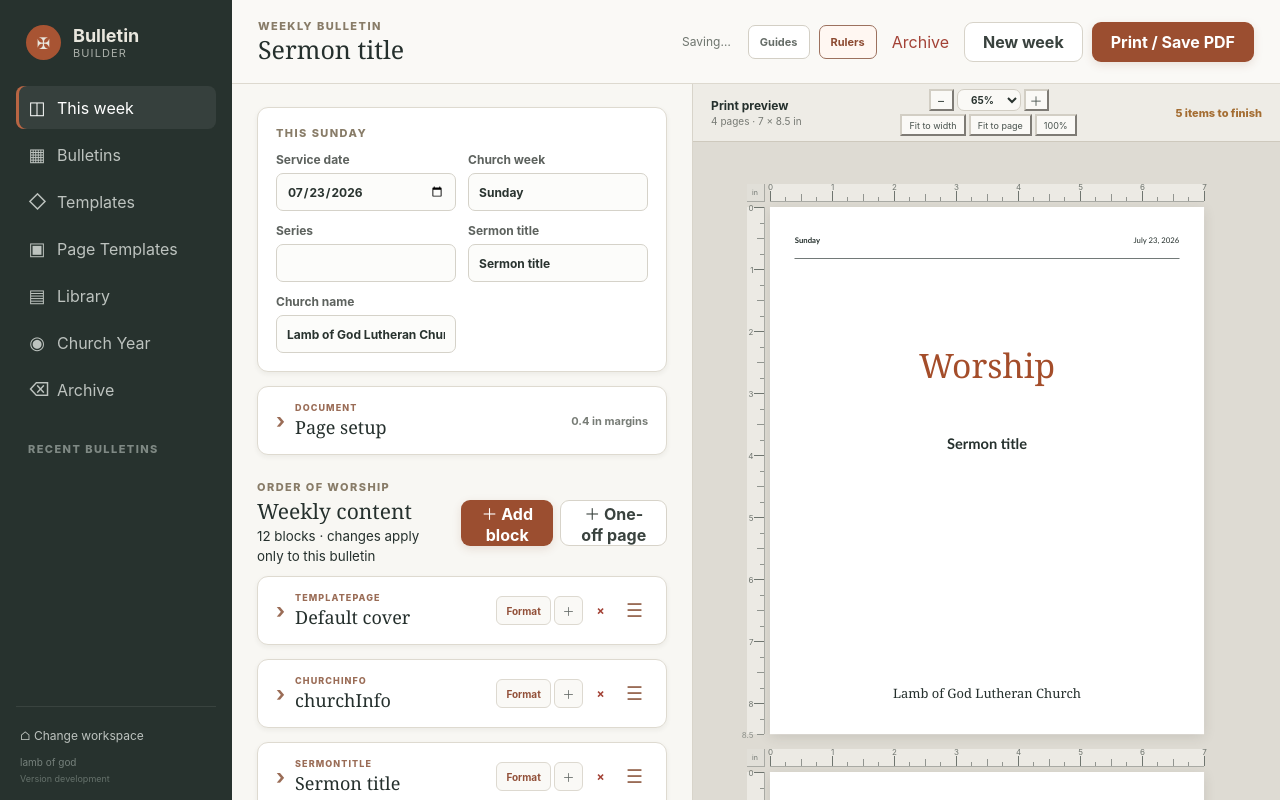
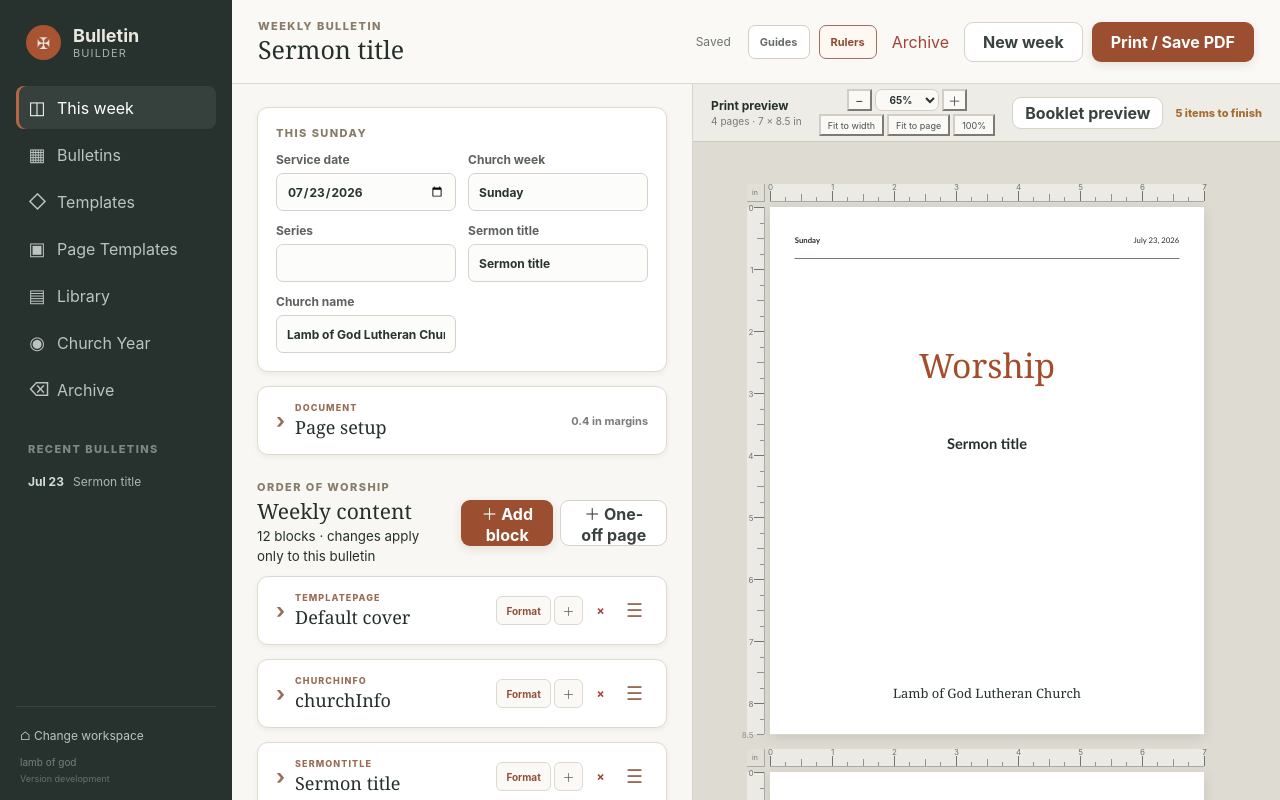
Before and after one commit to lamb-of-god-phx-wels/bulletin, a React (Vite) app: page / in a window 1280 px wide. Built offline with nearby package versions, Linux system fonts and the light colour scheme.

Commit message:
Add booklet spread preview

```diff
--- a/src/App.tsx
+++ b/src/App.tsx
@@ -7,6 +7,7 @@
   type WheelEvent as ReactWheelEvent,
 } from "react";
 import { DocumentView } from "./components/DocumentView";
+import { BookletPreview } from "./components/BookletPreview";
 import { WeeklyEditor } from "./components/WeeklyEditor";
 import { TemplateBuilder } from "./components/TemplateBuilder";
 import { TemplateSwitcher } from "./components/TemplateSwitcher";
@@ -301,6 +302,7 @@
   >([]);
   const [exportIssues, setExportIssues] = useState<ValidationIssue[]>([]);
   const [exporting, setExporting] = useState(false);
+  const [bookletPreview, setBookletPreview] = useState(false);
   const [confirmation, setConfirmation] = useState<Confirmation>();
   const [showRulers, setShowRulers] = useState(
     () => localStorage.getItem("bulletin-show-rulers") !== "false",
@@ -1294,6 +1296,13 @@
                   onChange={changePreviewZoom}
                   onFit={fitPreview}
                 />
+                <div className="preview-toolbar-end">
+                  <button
+                    className="secondary booklet-preview-button"
+                    onClick={() => setBookletPreview(true)}
+                  >
+                    Booklet preview
+                  </button>
                   <div
                     className={
                       issues.length ? "validation warning" : "validation"
@@ -1302,6 +1311,7 @@
                     {issues.length
                       ? `${issues.length} item${issues.length === 1 ? "" : "s"} to finish`
                       : "✓ Ready to export"}
+                  </div>
                 </div>
               </div>
               <DocumentView
@@ -1645,6 +1655,15 @@
             </footer>
           </section>
         </div>
+      )}
+      {bookletPreview && document && (
+        <BookletPreview
+          document={document}
+          template={template}
+          library={workspace.library}
+          root={workspace.root}
+          onClose={() => setBookletPreview(false)}
+        />
       )}
       {confirmation && (
         <ConfirmDialog
--- /dev/null
+++ b/src/components/BookletPreview.tsx
@@ -0,0 +1,32 @@
+import { useEffect, useState } from 'react';
+import type { BulletinDocumentV1, LibraryManifestV1, TemplateV1 } from '../shared/types';
+import { DocumentView } from './DocumentView';
+
+export function BookletPreview({ document, template, library, root, onClose }: {
+  document: BulletinDocumentV1;
+  template: TemplateV1;
+  library?: LibraryManifestV1;
+  root?: string;
+  onClose(): void;
+}) {
+  const [mode, setMode] = useState<'reading' | 'printer'>('reading');
+  useEffect(() => {
+    const closeOnEscape = (event: KeyboardEvent) => { if (event.key === 'Escape') onClose(); };
+    window.addEventListener('keydown', closeOnEscape);
+    return () => window.removeEventListener('keydown', closeOnEscape);
+  }, [onClose]);
+  return <div className="booklet-preview" role="dialog" aria-modal="true" aria-labelledby="booklet-preview-title">
+    <header>
+      <div><div className="eyebrow">Pagination check</div><h2 id="booklet-preview-title">Booklet preview</h2><p>{mode === 'reading' ? 'See the pages as worshipers will encounter them after folding.' : 'See the fronts and backs of imposed printer sheets.'}</p></div>
+      <div className="booklet-preview-actions">
+        <div className="create-from-tabs" role="tablist" aria-label="Booklet preview mode">
+          <button role="tab" aria-selected={mode === 'reading'} className={mode === 'reading' ? 'active' : ''} onClick={() => setMode('reading')}>Reading spreads</button>
+          <button role="tab" aria-selected={mode === 'printer'} className={mode === 'printer' ? 'active' : ''} onClick={() => setMode('printer')}>Printer sheets</button>
+        </div>
+        <button className="secondary" onClick={onClose}>Done</button>
+      </div>
+    </header>
+    {mode === 'printer' && <div className="booklet-print-hint">Print landscape, double-sided, flipping on the short edge. The PDF export itself remains in normal page order.</div>}
+    <main><DocumentView document={document} template={template} library={library} root={root} rulers={false} guides={false} zoom={.42} bookletMode={mode} /></main>
+  </div>;
+}
--- a/src/components/DocumentView.tsx
+++ b/src/components/DocumentView.tsx
@@ -7,6 +7,7 @@
 import { responsiveEntryRole } from '../shared/responsiveReading';
 import { scriptureElementBlocks, scriptureElementHasContent } from '../shared/scriptureReading';
 import { boundRichTextParagraphs, canvasAssetRefs } from '../shared/canvas';
+import { bookletPrinterSpreads, bookletReadingSpreads } from '../shared/booklet';
 import { CanvasSceneView } from './CanvasSceneView';
 
 const inlineText = (paragraph: Paragraph) => paragraph.children.map((run, index) => run.type === 'lineBreak'
@@ -135,7 +136,20 @@
   return cloneElement(view, { className: `${view.props.className ?? ''} preview-block`.trim(), 'data-block-id': editorBlockId });
 }
 
-export function DocumentView({ document: bulletin, template, library, root, print = false, rulers = true, guides = false, zoom = .72, singlePage = false, onBlockSelect, onReady }: { document: BulletinDocumentV1; template: TemplateV1; library?: LibraryManifestV1; root?: string; print?: boolean; rulers?: boolean; guides?: boolean; zoom?: number; singlePage?: boolean; onBlockSelect?(blockId: string): void; onReady?(): void }) {
+export function DocumentView({ document: bulletin, template, library, root, print = false, rulers = true, guides = false, zoom = .72, singlePage = false, bookletMode, onBlockSelect, onReady }: {
+  document: BulletinDocumentV1;
+  template: TemplateV1;
+  library?: LibraryManifestV1;
+  root?: string;
+  print?: boolean;
+  rulers?: boolean;
+  guides?: boolean;
+  zoom?: number;
+  singlePage?: boolean;
+  bookletMode?: 'reading' | 'printer';
+  onBlockSelect?(blockId: string): void;
+  onReady?(): void;
+}) {
   const effectiveTemplate = templateForBulletin(template, bulletin);
   const [assets, setAssets] = useState<Record<string, string>>({});
   const refs = useMemo(() => [...new Map(flattenBlocks(bulletin.blocks).flatMap(block => {
@@ -160,10 +174,13 @@
   }, [assets, refs, onReady]);
   const allPages = paginate(bulletin.blocks, effectiveTemplate, library);
   const pages = singlePage ? allPages.slice(0, 1) : allPages;
-  return <div className={`document-stack ${print ? 'is-print' : ''} ${onBlockSelect && !print ? 'is-interactive' : ''}`} onClick={onBlockSelect && !print ? event => {
+  const stackProps = {
+    className: `document-stack ${print ? 'is-print' : ''} ${bookletMode ? 'is-booklet' : ''} ${onBlockSelect && !print ? 'is-interactive' : ''}`,
+    onClick: onBlockSelect && !print ? (event: React.MouseEvent<HTMLDivElement>) => {
     const block = (event.target as Element).closest<HTMLElement>('[data-block-id]');
     if (block && event.currentTarget.contains(block) && block.dataset.blockId) onBlockSelect(block.dataset.blockId);
-  } : undefined} style={{
+    } : undefined,
+    style: {
     '--body-font': effectiveTemplate.theme.bodyFont, '--display-font': effectiveTemplate.theme.displayFont,
     '--ink': effectiveTemplate.theme.ink, '--accent': effectiveTemplate.theme.accent,
     '--body-size': `${effectiveTemplate.theme.bodySizePt}pt`, '--line-height': effectiveTemplate.theme.lineHeight,
@@ -171,11 +188,24 @@
     '--preview-scale': zoom,
     '--preview-page-width': `${672 * zoom}px`,
     '--preview-page-height': `${816 * zoom}px`
-  } as React.CSSProperties}>
-    {pages.map(page => <div className={`page-frame ${rulers && !print ? 'with-rulers' : ''}`} key={page.number} style={page.marginIn !== undefined ? { '--page-margin': `${page.marginIn}in` } as React.CSSProperties : undefined}>{rulers && !print && <><PageRulers /><div className="page-crosshairs" aria-hidden="true"><i className="crosshair-vertical" /><i className="crosshair-horizontal" /></div></>}<article className={`document-page page-kind-${page.kind}`} onPointerMove={rulers && !print ? trackPointer : undefined} onPointerLeave={rulers && !print ? stopTrackingPointer : undefined}>
+    } as React.CSSProperties
+  };
+  const renderPage = (page: typeof pages[number], key: React.Key) => <div className={`page-frame ${rulers && !print ? 'with-rulers' : ''}`} key={key} style={page.marginIn !== undefined ? { '--page-margin': `${page.marginIn}in` } as React.CSSProperties : undefined}>{rulers && !print && <><PageRulers /><div className="page-crosshairs" aria-hidden="true"><i className="crosshair-vertical" /><i className="crosshair-horizontal" /></div></>}<article className={`document-page page-kind-${page.kind}`} onPointerMove={rulers && !print ? trackPointer : undefined} onPointerLeave={rulers && !print ? stopTrackingPointer : undefined}>
       {guides && !print && <div className="page-guides" aria-hidden="true" />}
       <div className="page-content">{page.blocks.map(block => <RenderedBlock key={block.id} block={block} library={library} assets={assets} document={bulletin} marginIn={page.marginIn ?? effectiveTemplate.theme.marginIn} />)}</div>
       {page.kind === 'content' && page.number > 1 && page.blocks[0]?.type !== 'templatePage' && <div className="page-number">{page.number}</div>}
-    </article></div>)}
-  </div>;
+    </article></div>;
+  if (bookletMode) {
+    const spreads = bookletMode === 'printer' ? bookletPrinterSpreads(pages.length) : bookletReadingSpreads(pages.length);
+    return <div {...stackProps}>{spreads.map((spread, index) => <section className="booklet-spread" key={`${bookletMode}-${index}`}>
+      <header><b>{bookletMode === 'printer' ? `Sheet ${spread.sheet} · ${spread.side}` : index === 0 ? 'Front cover' : index === spreads.length - 1 ? 'Back cover' : `Pages ${spread.leftPage}–${spread.rightPage}`}</b><span>{bookletMode === 'printer' ? `${spread.leftPage} | ${spread.rightPage}` : 'Booklet open view'}</span></header>
+      <div className="booklet-spread-pages">
+        {[spread.leftPage, spread.rightPage].map((pageNumber, sideIndex) => <div className="booklet-page-slot" key={`${index}-${sideIndex}`}>
+          {pageNumber && pages[pageNumber - 1] ? renderPage(pages[pageNumber - 1], `${index}-${sideIndex}-${pageNumber}`) : <div className="booklet-blank-page"><span>Blank</span></div>}
+          <small>{pageNumber ? `Page ${pageNumber}` : 'Outside cover'}</small>
+        </div>)}
+      </div>
+    </section>)}</div>;
+  }
+  return <div {...stackProps}>{pages.map(page => renderPage(page, page.number))}</div>;
 }
--- /dev/null
+++ b/src/shared/booklet.ts
@@ -0,0 +1,42 @@
+export interface BookletSpread {
+  sheet?: number;
+  side?: 'front' | 'back';
+  leftPage: number | null;
+  rightPage: number | null;
+}
+
+const paddedPageCount = (pageCount: number) =>
+  Math.max(0, Math.ceil(pageCount / 4) * 4);
+
+export function bookletReadingSpreads(pageCount: number): BookletSpread[] {
+  const count = paddedPageCount(pageCount);
+  if (!count) return [];
+  const spreads: BookletSpread[] = [{ leftPage: null, rightPage: 1 }];
+  for (let leftPage = 2; leftPage < count; leftPage += 2) {
+    spreads.push({ leftPage, rightPage: leftPage + 1 });
+  }
+  spreads.push({ leftPage: count, rightPage: null });
+  return spreads;
+}
+
+export function bookletPrinterSpreads(pageCount: number): BookletSpread[] {
+  const count = paddedPageCount(pageCount);
+  if (!count) return [];
+  const spreads: BookletSpread[] = [];
+  for (let sheet = 1; sheet <= count / 4; sheet++) {
+    const offset = (sheet - 1) * 2;
+    spreads.push({
+      sheet,
+      side: 'front',
+      leftPage: count - offset,
+      rightPage: 1 + offset
+    });
+    spreads.push({
+      sheet,
+      side: 'back',
+      leftPage: 2 + offset,
+      rightPage: count - 1 - offset
+    });
+  }
+  return spreads;
+}
--- a/src/styles.css
+++ b/src/styles.css
@@ -168,6 +168,8 @@
 .preview-toolbar { height: 58px; display: flex; align-items: center; justify-content: space-between; padding: 0 18px; border-bottom: 1px solid #cec9bd; background: #eeece6; }
 .preview-toolbar > div:first-child { display: flex; flex-direction: column; font-size: 12px; }
 .preview-toolbar span { margin-top: 2px; color: #777a74; font-size: 10px; }
+.preview-toolbar-end { display: flex; align-items: center; gap: 12px; }
+.booklet-preview-button { min-height: 32px; padding: 0 12px; }
 .preview-zoom { display: grid; justify-items: center; gap: 3px; }
 .preview-zoom-steps, .preview-zoom-presets { display: flex; align-items: center; gap: 3px; }
 .preview-zoom button { display: grid; place-items: center; height: 22px; padding: 0 7px; border-color: #d2cec4; color: #48524d; background: #faf9f6; font-size: 9px; }
@@ -206,6 +208,23 @@
 .document-stack.is-print .document-page { left: 0; width: 7in; height: 8.5in; min-height: 8.5in; max-height: 8.5in; transform: none; }
 .page-content { height: 100%; padding: var(--page-margin); }
 .page-number { position: absolute; right: 0; bottom: .22in; left: 0; text-align: center; font-size: 8pt; }
+.booklet-preview { position: fixed; z-index: 90; inset: 0; display: grid; grid-template-rows: auto auto minmax(0, 1fr); color: #29332f; background: #d8d5cd; }
+.booklet-preview > header { display: flex; align-items: center; justify-content: space-between; gap: 28px; padding: 15px 22px; border-bottom: 1px solid #cbc6bb; background: #fbfaf7; box-shadow: 0 2px 12px #25302d18; }
+.booklet-preview > header h2 { margin: 2px 0; font: 25px Georgia, serif; }
+.booklet-preview > header p { margin: 0; color: #70766f; font-size: 11px; }
+.booklet-preview-actions { display: flex; align-items: center; gap: 12px; }
+.booklet-preview-actions .create-from-tabs { width: 280px; }
+.booklet-print-hint { padding: 8px 20px; color: #64583c; background: #f7efd9; font-size: 11px; text-align: center; }
+.booklet-preview > main { min-height: 0; overflow: auto; }
+.booklet-preview .document-stack.is-booklet { display: grid; justify-content: center; gap: 28px; padding: 30px 34px 80px; }
+.booklet-spread { padding: 14px; border: 1px solid #c9c4b9; border-radius: 11px; background: #eeece6; box-shadow: 0 6px 20px #29322e1a; }
+.booklet-spread > header { display: flex; justify-content: space-between; align-items: center; margin-bottom: 11px; color: #4f5752; font-size: 11px; text-transform: capitalize; }
+.booklet-spread > header span { color: #858981; font: 10px ui-monospace, SFMono-Regular, Consolas, monospace; }
+.booklet-spread-pages { display: flex; align-items: start; gap: 2px; }
+.booklet-page-slot { position: relative; width: var(--preview-page-width); padding-bottom: 23px; }
+.booklet-page-slot > .page-frame { margin: 0; }
+.booklet-page-slot > small { position: absolute; right: 0; bottom: 0; left: 0; color: #6f756f; font-size: 9px; font-weight: 750; text-align: center; }
+.booklet-blank-page { display: grid; place-items: center; width: var(--preview-page-width); height: var(--preview-page-height); color: #aaa99f; background: white; box-shadow: 0 4px 18px #3b392f20; font: 11px Georgia, serif; }
 .document-page h1, .document-page h2, .document-page h3, .document-page p { margin-top: 0; }
 .document-page p { margin-bottom: .12in; }
 .cover { position: relative; height: 100%; padding-top: .85in; text-align: center; }
```
Also changed, not shown: 1 other file (tests, documents, lock files or other folders). Lines whose indentation alone changed are shown as unchanged.
